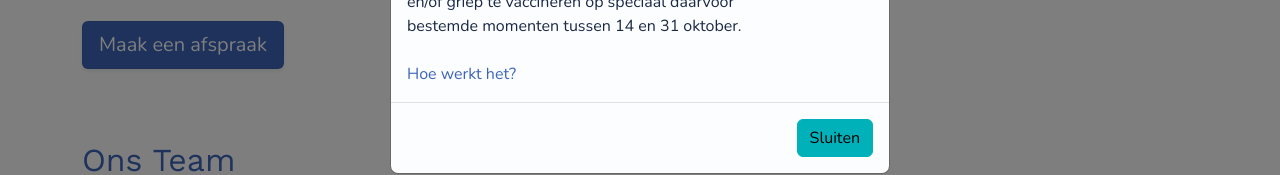
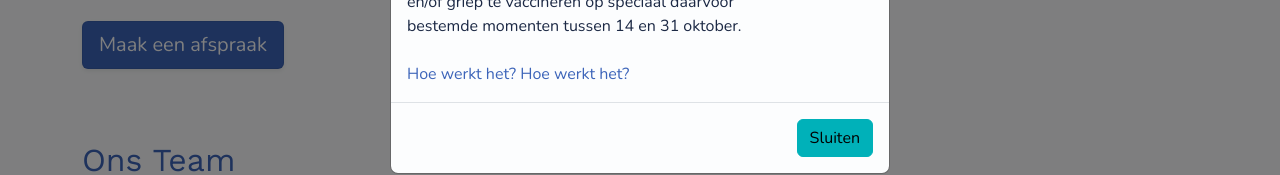
Before and after one commit to pieter-vdr/pieter-vdr.github.io, a plain HTML site: page index.html in a window 1280 px wide. Shown: the part 351-526 px from the top of the page. Drawn offline with nearby package versions, Linux system fonts and the light colour scheme.

Commit message:
Update index.html

```diff
--- a/index.html
+++ b/index.html
@@ -36,6 +36,7 @@
                 <br><br>
                 <!-- Link naar de sectie op de indexpagina met modal sluit functie -->
                 <a href="#vaccinatie" class="text-primary" data-bs-dismiss="modal">Hoe werkt het?</a>
+                <a href="#vaccinatie" class="text-primary">Hoe werkt het?</a>
             </div>
             <div class="modal-footer">
                 <button type="button" class="btn btn-secondary" data-bs-dismiss="modal">Sluiten</button>
```
